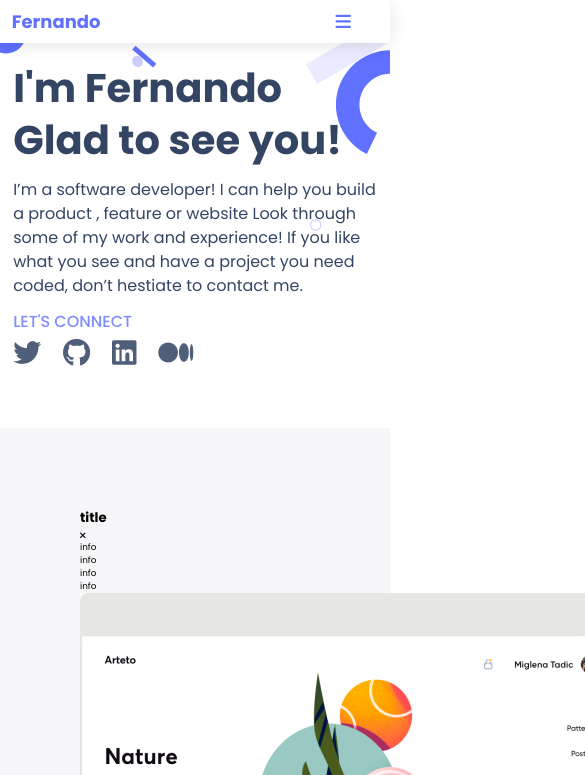
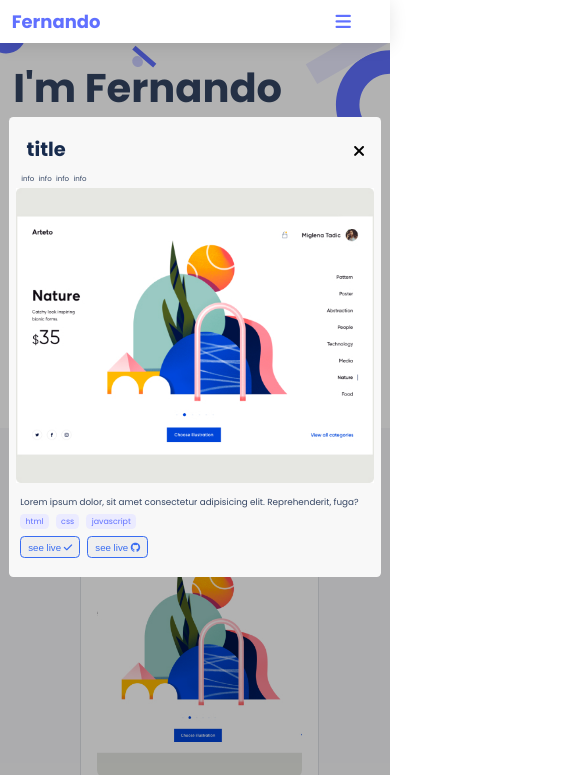
Before and after one commit to LuisSalas94/My-Portfolio, a website: page index.html in a window 390 px wide. Shown: the top 775 px of the page, 585 px wide, since content can reach past the window. Drawn offline with Linux system fonts and the light colour scheme.

Commit message:
Add mobile version styles

```diff
--- a/style.css
+++ b/style.css
@@ -493,6 +493,122 @@ button {
 	color: var(--neutral5);
 }
 
+/******************************Pop Up  Ovelay  Starts****************************/
+.popup-container {
+	display: block;
+	position: fixed;
+	z-index: 1;
+	top: 0;
+	left: 0;
+	right: 0;
+	bottom: 0;
+	width: 100%;
+	height: 100%;
+	background-color: rgba(0, 0, 0, 0.3);
+}
+
+.popup-container .main-container {
+	background-color: #f8f8f8;
+	margin: 5rem 1rem;
+	display: flex;
+	justify-content: center;
+	align-items: center;
+	padding: 0.8rem;
+	border-radius: 0.5rem;
+}
+
+.content-container {
+	display: flex;
+	flex-direction: column;
+	justify-content: center;
+	max-width: 100%;
+	border-radius: 1rem;
+}
+
+.header {
+	display: flex;
+	justify-content: space-between;
+	padding: 1% 3%;
+}
+
+.header h1 {
+	color: var(--neutral-card);
+	font-weight: bold;
+	font-size: 2rem;
+	line-height: 44px;
+}
+
+.header #btn-close {
+	cursor: pointer;
+	font-size: 1.8rem;
+}
+
+.info {
+	display: flex;
+	gap: 0.5rem;
+	padding-left: 1.5%;
+}
+
+.info li {
+	font-size: 0.8rem;
+	line-height: 1rem;
+	color: #344563;
+	margin-bottom: 0.4rem;
+}
+
+.image-container .card-image {
+	max-width: 100%;
+	width: 100%;
+	object-fit: cover;
+}
+
+.container-secondary {
+	padding: 0.5rem;
+}
+
+.container-secondary p {
+	font-size: 1rem;
+	line-height: 1.2rem;
+	color: #344563;
+	padding: 0.7rem 0;
+}
+
+.skills-info ul {
+	display: flex;
+	align-items: baseline;
+	gap: 0.8rem;
+	color: #6070ff;
+}
+
+.skills-info ul li {
+	font-size: 0.9rem;
+	background-color: #ebebff;
+	padding: 0.2rem 0.6rem;
+	border-radius: 0.5rem;
+	cursor: pointer;
+}
+
+.buttons-container {
+	display: flex;
+	align-items: center;
+	margin: 0.8rem 0;
+}
+
+.buttons-container button {
+	color: #396df2;
+	text-align: center;
+	font-weight: 300;
+	font-size: 1.1rem;
+	cursor: pointer;
+	border: 1.5px solid #396df2;
+	padding: 0.3rem 0.8rem;
+	height: 2.5rem;
+	margin-right: 0.8rem;
+	border-radius: 0.5rem;
+}
+
+/******************************Pop Up  Ovelay  Endss****************************/
+
 /* *************************** Desktop Version ***************************************** */
 @media screen and (min-width: 991px) {
 	body {
@@ -962,4 +1078,22 @@ button {
 		height: 100%;
 		object-fit: cover;
 	}
+
+	.header {
+		display: flex;
+		align-items: center;
 	}
+
+	.header h1 {
+		font-size: 2.2rem;
+	}
+
+	/* 	.info li {
+		font-size: 1.2rem;
+	} */
+
+	.popup-container .main-container {
+		margin: 30% 1rem;
+		padding: 0.8rem;
+	}
+}
```
Lines whose indentation alone changed are shown as unchanged.
